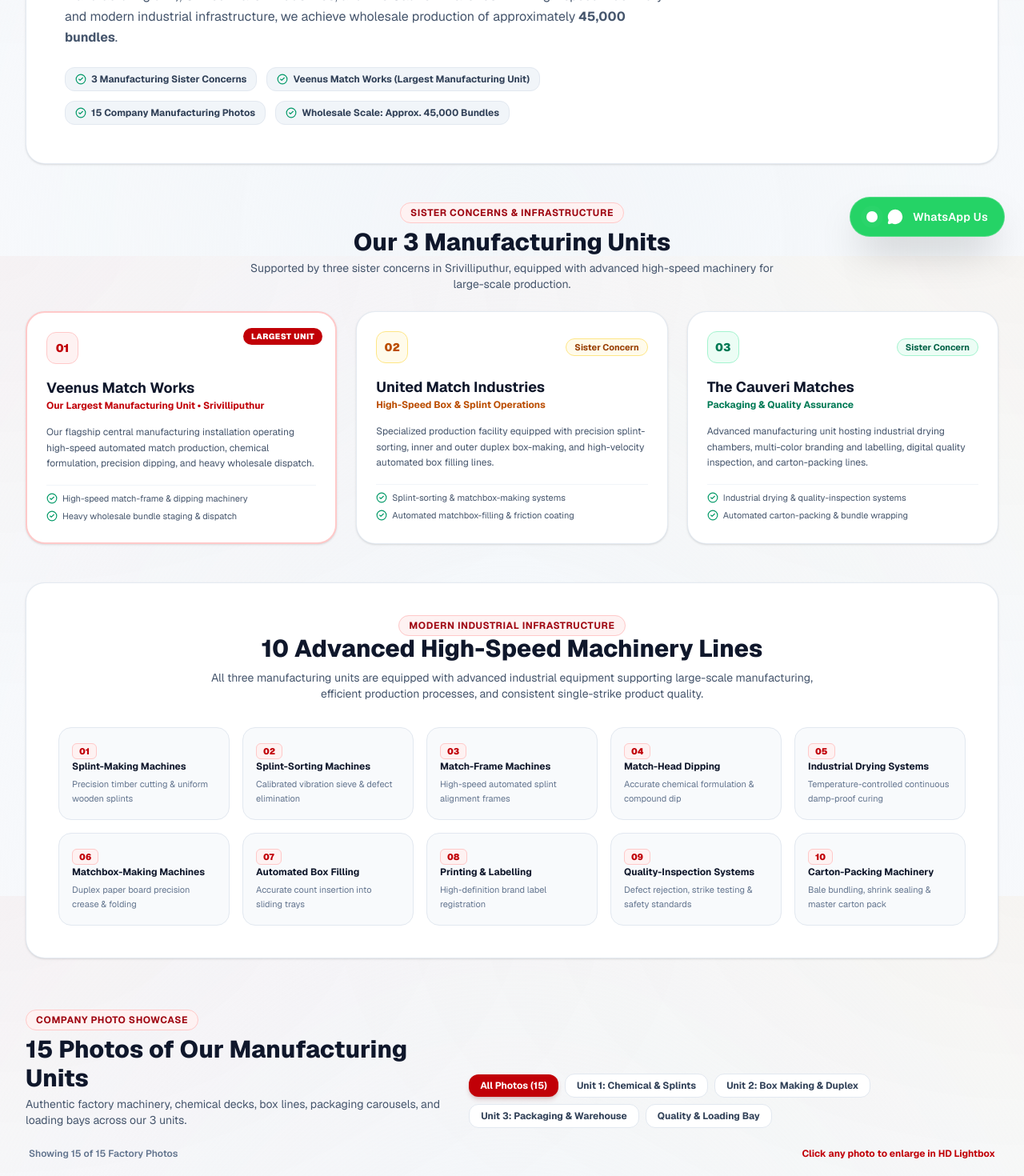
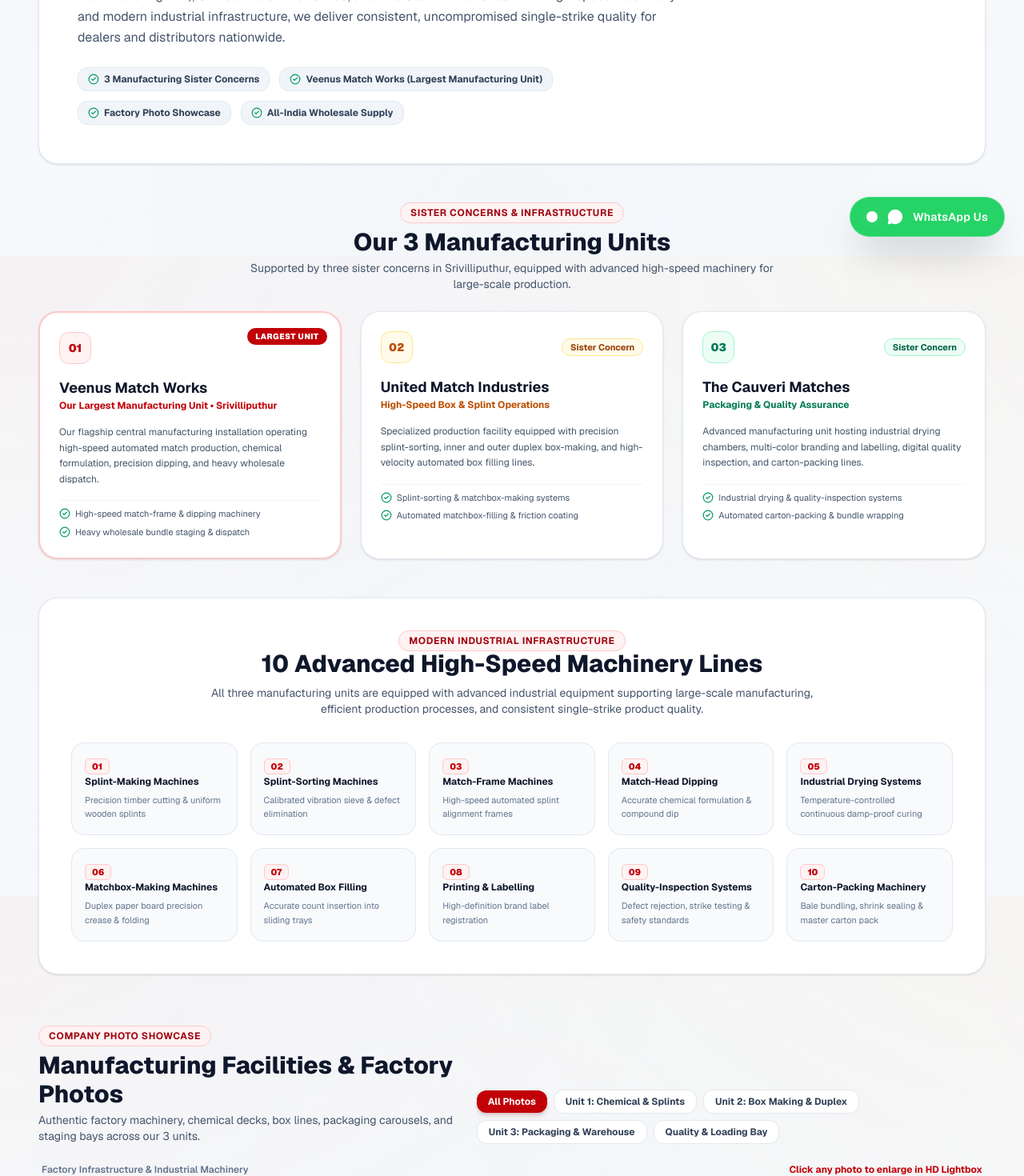
Before and after one commit to veenusmatchworks/jeevan-safety-matches, a Next.js app: page /manufacturing in a window 1280 px wide. Shown: the part 480-1950 px from the top of the page at 80% size. Built offline with nearby package versions, Linux system fonts and the light colour scheme.

Commit message:
fix: eliminate side whitespace, remove 45000 and photo counts, remove all transport references

```diff
--- a/app/about/page.tsx
+++ b/app/about/page.tsx
@@ -43,7 +43,7 @@ export default function AboutPage() {
 
   return (
     <div className="py-10 space-y-16">
-      <div className="max-w-7xl mx-auto px-4 sm:px-6 lg:px-8 space-y-16">
+      <div className="max-w-[1520px] mx-auto px-4 sm:px-8 lg:px-12 space-y-16">
 
         {/* ============================================================== */}
         {/* 1. HERO BANNER — OFFICIAL ABOUT JEEVAN SAFETY MATCHES          */}
@@ -72,7 +72,7 @@ export default function AboutPage() {
 
             <div className="pt-2 flex flex-wrap items-center gap-3">
               <div className="px-4 py-2 rounded-xl bg-red-50 border border-red-200 text-red-900 text-xs font-bold">
-                Sales: Approx. 45,000 Bundles
+                10 Advanced Machinery Lines
               </div>
               <div className="px-4 py-2 rounded-xl bg-amber-50 border border-amber-200 text-amber-900 text-xs font-bold">
                 3 Manufacturing Sister Concerns
@@ -99,9 +99,9 @@ export default function AboutPage() {
           </div>
 
           <div className="p-6 rounded-2xl bg-white border border-slate-200/90 shadow-2xs space-y-1">
-            <div className="text-3xl font-black text-amber-700">45,000</div>
-            <div className="text-xs font-bold text-slate-900">Bundles Sold</div>
-            <p className="text-[11px] text-slate-500">Strong wholesale market presence.</p>
+            <div className="text-3xl font-black text-amber-700">All-India</div>
+            <div className="text-xs font-bold text-slate-900">Dealer Network</div>
+            <p className="text-[11px] text-slate-500">Reliable wholesale supply.</p>
           </div>
 
           <div className="p-6 rounded-2xl bg-white border border-slate-200/90 shadow-2xs space-y-1">
@@ -135,7 +135,7 @@ export default function AboutPage() {
               Supported by Three Sister Concerns
             </h2>
             <p className="text-sm text-slate-600 leading-relaxed">
-              Jeevan Safety Matches has established a strong presence in the wholesale market, serving dealers and distributors with reliability and achieving sales of approximately <strong>45,000 bundles</strong>. Our manufacturing strength is supported by three sister concerns: <strong>Veenus Match Works</strong>, <strong>United Match Industries</strong>, and <strong>The Cauveri Matches</strong>. Among these, <strong>Veenus Match Works is our largest manufacturing unit</strong>.
+              Jeevan Safety Matches has established a strong presence in the wholesale market, serving dealers and distributors across the country with uncompromised reliability and dedication. Our manufacturing strength is supported by three sister concerns: <strong>Veenus Match Works</strong>, <strong>United Match Industries</strong>, and <strong>The Cauveri Matches</strong>. Among these, <strong>Veenus Match Works is our largest manufacturing unit</strong>.
             </p>
           </div>
 
--- a/app/contact/page.tsx
+++ b/app/contact/page.tsx
@@ -40,7 +40,7 @@ export default function ContactPage() {
 
   return (
     <div className="py-10 space-y-12">
-      <div className="max-w-7xl mx-auto px-4 sm:px-6 lg:px-8 space-y-12">
+      <div className="max-w-[1520px] mx-auto px-4 sm:px-8 lg:px-12 space-y-12">
         {/* Header Banner */}
         <div className="bg-white p-8 sm:p-10 rounded-3xl border border-slate-200/90 shadow-sm relative overflow-hidden">
           <div className="max-w-3xl space-y-3">
--- a/app/manufacturing/page.tsx
+++ b/app/manufacturing/page.tsx
@@ -21,11 +21,11 @@ import { COMPANY_CONTACT, MANUFACTURING_15_PHOTOS, ManufacturingPhoto } from '@/
 import { VeenusLogo } from '@/components/VeenusLogo';
 
 export default function ManufacturingPage() {
-  const [selectedCategory, setSelectedCategory] = useState<string>('All Photos (15)');
+  const [selectedCategory, setSelectedCategory] = useState<string>('All Photos');
   const [lightboxPhoto, setLightboxPhoto] = useState<ManufacturingPhoto | null>(null);
 
   const categories = [
-    'All Photos (15)',
+    'All Photos',
     'Unit 1: Chemical & Splints',
     'Unit 2: Box Making & Duplex',
     'Unit 3: Packaging & Warehouse',
@@ -33,13 +33,13 @@ export default function ManufacturingPage() {
   ];
 
   const filteredPhotos = MANUFACTURING_15_PHOTOS.filter((photo) => {
-    if (selectedCategory === 'All Photos (15)') return true;
+    if (selectedCategory === 'All Photos') return true;
     return photo.category === selectedCategory;
   });
 
   return (
     <div className="py-10 space-y-14">
-      <div className="max-w-7xl mx-auto px-4 sm:px-6 lg:px-8 space-y-12">
+      <div className="max-w-[1520px] mx-auto px-4 sm:px-8 lg:px-12 space-y-12">
         {/* Header Banner */}
         <div className="bg-white p-8 sm:p-12 rounded-3xl border border-slate-200/90 shadow-sm relative overflow-hidden flex flex-col md:flex-row md:items-center justify-between gap-8">
           <div className="max-w-3xl space-y-4">
@@ -56,7 +56,7 @@ export default function ManufacturingPage() {
             </h1>
 
             <p className="text-sm sm:text-base text-slate-600 leading-relaxed">
-              Established in <strong>1979 by Mr. M. Subburam</strong>, Jeevan Safety Matches (Regd. No.: 3481060) carries a legacy of quality, trust and dedication. Today, under the leadership of his son, <strong>Mr. S. Hariharan</strong>, our manufacturing strength is supported by three sister concerns: <strong>Veenus Match Works</strong> (our largest manufacturing unit), <strong>United Match Industries</strong>, and <strong>The Cauveri Matches</strong>. With high-speed machinery and modern industrial infrastructure, we achieve wholesale production of approximately <strong>45,000 bundles</strong>.
+              Established in <strong>1979 by Mr. M. Subburam</strong>, Jeevan Safety Matches (Regd. No.: 3481060) carries a legacy of quality, trust and dedication. Today, under the leadership of his son, <strong>Mr. S. Hariharan</strong>, our manufacturing strength is supported by three sister concerns: <strong>Veenus Match Works</strong> (our largest manufacturing unit), <strong>United Match Industries</strong>, and <strong>The Cauveri Matches</strong>. With high-speed machinery and modern industrial infrastructure, we deliver consistent, uncompromised single-strike quality for dealers and distributors nationwide.
             </p>
 
             <div className="flex flex-wrap items-center gap-3 pt-2">
@@ -70,11 +70,11 @@ export default function ManufacturingPage() {
               </span>
               <span className="inline-flex items-center gap-1.5 text-xs font-bold text-slate-700 bg-slate-100 px-3 py-1.5 rounded-xl border border-slate-200">
                 <CheckCircle2 className="w-3.5 h-3.5 text-emerald-600" />
-                <span>15 Company Manufacturing Photos</span>
+                <span>Factory Photo Showcase</span>
               </span>
               <span className="inline-flex items-center gap-1.5 text-xs font-bold text-slate-700 bg-slate-100 px-3 py-1.5 rounded-xl border border-slate-200">
                 <CheckCircle2 className="w-3.5 h-3.5 text-emerald-600" />
-                <span>Wholesale Scale: Approx. 45,000 Bundles</span>
+                <span>All-India Wholesale Supply</span>
               </span>
             </div>
           </div>
@@ -228,7 +228,7 @@ export default function ManufacturingPage() {
           </div>
         </div>
 
-        {/* 15 Company Manufacturing Photos Grid */}
+        {/* Company Manufacturing Photos Grid */}
         <div className="space-y-6 pt-4">
           <div className="flex flex-col md:flex-row md:items-end justify-between gap-4">
             <div>
@@ -236,10 +236,10 @@ export default function ManufacturingPage() {
                 Company Photo Showcase
               </span>
               <h2 className="text-2xl sm:text-3xl font-extrabold text-slate-900 mt-2">
-                15 Photos of Our Manufacturing Units
+                Manufacturing Facilities & Factory Photos
               </h2>
               <p className="text-xs sm:text-sm text-slate-600 mt-1">
-                Authentic factory machinery, chemical decks, box lines, packaging carousels, and loading bays across our 3 units.
+                Authentic factory machinery, chemical decks, box lines, packaging carousels, and staging bays across our 3 units.
               </p>
             </div>
 
@@ -262,7 +262,7 @@ export default function ManufacturingPage() {
           </div>
 
           <div className="flex items-center justify-between text-xs text-slate-500 font-semibold px-1">
-            <span>Showing {filteredPhotos.length} of {MANUFACTURING_15_PHOTOS.length} Factory Photos</span>
+            <span>Factory Infrastructure & Industrial Machinery</span>
             <span className="text-red-700 font-bold">Click any photo to enlarge in HD Lightbox</span>
           </div>
 
--- a/app/page.tsx
+++ b/app/page.tsx
@@ -40,7 +40,7 @@ export default function HomePage() {
       {/* 1. HERO SECTION (Industrial Safety Matches & Manufacturing)    */}
       {/* ============================================================== */}
       <section className="relative pt-10 sm:pt-16 pb-14 bg-gradient-to-b from-white via-slate-50 to-slate-100/60 border-b border-slate-200/80">
-        <div className="max-w-7xl mx-auto px-4 sm:px-6 lg:px-8">
+        <div className="max-w-[1520px] mx-auto px-4 sm:px-8 lg:px-12">
           <div className="grid grid-cols-1 lg:grid-cols-12 gap-12 items-center">
             {/* Left Content */}
             <div className="lg:col-span-7 space-y-6 text-center lg:text-left">
@@ -60,7 +60,7 @@ export default function HomePage() {
 
               {/* Subtitle */}
               <p className="text-base sm:text-lg text-slate-600 max-w-2xl leading-relaxed">
-                Manufacturer of India&apos;s trusted <strong>JEEVAN</strong> and <strong>TEHLA</strong> safety matches across 3 modern manufacturing facilities in Srivilliputhur. Moisture-resistant veneer boxes, carbonized splints, single-strike reliability, and wholesale production of approximately <strong>45,000 bundles</strong>.
+                Manufacturer of India&apos;s trusted <strong>JEEVAN</strong> and <strong>TEHLA</strong> safety matches across 3 modern manufacturing facilities in Srivilliputhur. Moisture-resistant veneer boxes, 100% carbonized wooden splints, and single-strike reliability for wholesale dealers nationwide.
               </p>
 
               {/* CTAs */}
@@ -105,8 +105,8 @@ export default function HomePage() {
                   <div className="text-xs text-slate-500 font-semibold">Moisture-Proof Matches</div>
                 </div>
                 <div>
-                  <div className="text-2xl sm:text-3xl font-black text-amber-700">45,000+</div>
-                  <div className="text-xs text-slate-500 font-semibold">Bundles Wholesale Scale</div>
+                  <div className="text-2xl sm:text-3xl font-black text-amber-700">3 Plants</div>
+                  <div className="text-xs text-slate-500 font-semibold">Industrial Facilities</div>
                 </div>
               </div>
             </div>
@@ -181,7 +181,7 @@ export default function HomePage() {
       {/* ============================================================== */}
       {/* 2. CORE STRENGTHS (Brand Quality & 3 Manufacturing Sister Concerns)*/}
       {/* ============================================================== */}
-      <section className="max-w-7xl mx-auto px-4 sm:px-6 lg:px-8">
+      <section className="max-w-[1520px] mx-auto px-4 sm:px-8 lg:px-12">
         <div className="text-center max-w-2xl mx-auto mb-12">
           <span className="text-xs font-bold uppercase tracking-wider text-red-800 bg-red-50 px-3 py-1 rounded-full border border-red-200">
             Core Infrastructure
@@ -217,7 +217,7 @@ export default function HomePage() {
               </div>
 
               <p className="text-xs text-slate-600 leading-relaxed">
-                Manufacturer of premium veneer safety matches, carbonized cardboard matchboxes, and damp-proof matches. Known for smooth striking surfaces, instant single-strike ignition, and approximately 45,000 bundles wholesale sales volume.
+                Manufacturer of premium veneer safety matches, carbonized cardboard matchboxes, and damp-proof matches. Known for smooth striking surfaces, instant single-strike ignition, and reliable wholesale distribution across India.
               </p>
 
               <div className="space-y-2.5 pt-3 border-t border-slate-100 text-xs text-slate-700">
@@ -308,7 +308,7 @@ export default function HomePage() {
                 href="/manufacturing"
                 className="px-4 py-2 rounded-xl bg-amber-50 hover:bg-amber-100 text-amber-800 border border-amber-200 text-xs font-bold transition-colors"
               >
-                15 Factory Photos
+                Factory Gallery
               </Link>
             </div>
           </div>
@@ -318,7 +318,7 @@ export default function HomePage() {
       {/* ============================================================== */}
       {/* 3. SAFETY MATCHES CATALOGUE (Crisp White Product Cards)        */}
       {/* ============================================================== */}
-      <section className="max-w-7xl mx-auto px-4 sm:px-6 lg:px-8">
+      <section className="max-w-[1520px] mx-auto px-4 sm:px-8 lg:px-12">
         <div className="flex flex-col sm:flex-row sm:items-end justify-between gap-4 mb-10">
           <div>
             <span className="text-xs font-bold uppercase tracking-wider text-red-800 bg-red-50 px-3 py-1 rounded-full border border-red-200">
@@ -415,9 +415,9 @@ export default function HomePage() {
       </section>
 
       {/* ============================================================== */}
-      {/* 4. THREE MANUFACTURING UNITS & 15 PHOTOS PREVIEW               */}
+      {/* 4. THREE MANUFACTURING UNITS & FACTORY GALLERY PREVIEW         */}
       {/* ============================================================== */}
-      <section className="max-w-7xl mx-auto px-4 sm:px-6 lg:px-8">
+      <section className="max-w-[1520px] mx-auto px-4 sm:px-8 lg:px-12">
         <div className="bg-white p-8 sm:p-12 rounded-3xl border border-slate-200/90 shadow-sm space-y-8">
           <div className="flex flex-col sm:flex-row sm:items-end justify-between gap-4">
             <div>
@@ -425,7 +425,7 @@ export default function HomePage() {
                 Manufacturing Facilities
               </span>
               <h2 className="text-2xl sm:text-3xl font-extrabold text-slate-900 mt-2">
-                Our 3 Sister Concerns & 15 Factory Photos
+                Our 3 Sister Concerns & Manufacturing Facilities
               </h2>
               <p className="text-xs sm:text-sm text-slate-600 mt-1">
                 Started in 1979 with 1 unit, now grown to 3 dedicated industrial production plants in Srivilliputhur.
@@ -435,7 +435,7 @@ export default function HomePage() {
               href="/manufacturing"
               className="inline-flex items-center gap-2 text-xs font-bold text-red-700 hover:text-red-800 transition-colors"
             >
-              <span>Explore All 15 Photos</span>
+              <span>Explore Factory Gallery</span>
               <ArrowRight className="w-4 h-4" />
             </Link>
           </div>
@@ -510,7 +510,7 @@ export default function HomePage() {
       {/* ============================================================== */}
       {/* 5. ABOUT JEEVAN SAFETY MATCHES (Story & Legacy)                */}
       {/* ============================================================== */}
-      <section className="max-w-7xl mx-auto px-4 sm:px-6 lg:px-8">
+      <section className="max-w-[1520px] mx-auto px-4 sm:px-8 lg:px-12">
         <div className="bg-white p-8 sm:p-12 rounded-3xl border border-slate-200/90 shadow-sm relative overflow-hidden">
           <div className="grid grid-cols-1 lg:grid-cols-12 gap-10 items-center">
             {/* Story */}
@@ -524,7 +524,7 @@ export default function HomePage() {
               </h2>
 
               <p className="text-sm text-slate-600 leading-relaxed">
-                Established in <strong>1979 by Mr. M. Subburam</strong>, <strong>Jeevan Safety Matches (Regd. No.: 3481060)</strong> carries a legacy of quality, trust and dedication. Today, under the leadership of his son, <strong>Mr. S. Hariharan</strong>, the company continues its journey with the same commitment to excellence, achieving wholesale sales of approximately <strong>45,000 bundles</strong>.
+                Established in <strong>1979 by Mr. M. Subburam</strong>, <strong>Jeevan Safety Matches (Regd. No.: 3481060)</strong> carries a legacy of quality, trust and dedication. Today, under the leadership of his son, <strong>Mr. S. Hariharan</strong>, the company continues its journey with the same commitment to excellence, serving wholesale dealers and distributors with unwavering reliability across India.
               </p>
 
               <p className="text-sm text-slate-600 leading-relaxed">
@@ -538,9 +538,9 @@ export default function HomePage() {
                   <p className="text-[10px] text-slate-500">Established founder</p>
                 </div>
                 <div className="p-3.5 rounded-2xl bg-slate-50 border border-slate-200">
-                  <div className="text-amber-700 font-black text-base sm:text-lg mb-0.5">45,000</div>
-                  <div className="text-[11px] font-bold text-slate-900">Bundles Sold</div>
-                  <p className="text-[10px] text-slate-500">Wholesale presence</p>
+                  <div className="text-amber-700 font-black text-base sm:text-lg mb-0.5">10 Lines</div>
+                  <div className="text-[11px] font-bold text-slate-900">Modern Machinery</div>
+                  <p className="text-[10px] text-slate-500">Automated lines</p>
                 </div>
                 <div className="p-3.5 rounded-2xl bg-slate-50 border border-slate-200">
                   <div className="text-slate-900 font-black text-base sm:text-lg mb-0.5">3 Units</div>
@@ -607,7 +607,7 @@ export default function HomePage() {
 
                 <div className="relative h-28 rounded-xl overflow-hidden border border-slate-200 bg-slate-100">
                   <Image
-                    src="https://images.unsplash.com/photo-1581092335397-9583fe92d232?w=800"
+                    src="https://images.unsplash.com/photo-1586528116311-ad8dd3c8310d?w=800"
                     alt="Master Export Packaging Line"
                     fill
                     className="object-cover"
@@ -625,7 +625,7 @@ export default function HomePage() {
       {/* ============================================================== */}
       {/* 6. DIRECT CONTACT BANNER (Royal Burgundy Call-To-Action)       */}
       {/* ============================================================== */}
-      <section className="max-w-7xl mx-auto px-4 sm:px-6 lg:px-8">
+      <section className="max-w-[1520px] mx-auto px-4 sm:px-8 lg:px-12">
         <div className="bg-gradient-to-r from-red-900 via-red-800 to-rose-950 p-8 sm:p-10 rounded-3xl text-white shadow-xl flex flex-col md:flex-row items-center justify-between gap-6">
           <div className="space-y-1 text-center md:text-left">
             <h3 className="text-xl sm:text-2xl font-black">
--- a/app/products/page.tsx
+++ b/app/products/page.tsx
@@ -39,7 +39,7 @@ export default function ProductsPage() {
 
   return (
     <div className="py-10 space-y-12">
-      <div className="max-w-7xl mx-auto px-4 sm:px-6 lg:px-8 space-y-12">
+      <div className="max-w-[1520px] mx-auto px-4 sm:px-8 lg:px-12 space-y-12">
         {/* Header Banner */}
         <div className="bg-white p-8 sm:p-10 rounded-3xl border border-slate-200/90 shadow-sm relative overflow-hidden">
           <div className="flex flex-col md:flex-row md:items-center justify-between gap-6">
--- a/components/Footer.tsx
+++ b/components/Footer.tsx
@@ -13,7 +13,7 @@ export const Footer = () => {
     <footer className="relative bg-slate-950 text-slate-300 border-t border-white/10 mt-16">
       {/* Quick Action Band */}
       <div className="bg-gradient-to-r from-red-950 via-slate-900 to-slate-950 border-b border-red-900/30 py-6">
-        <div className="max-w-7xl mx-auto px-4 sm:px-6 lg:px-8 flex flex-col md:flex-row items-center justify-between gap-4">
+        <div className="max-w-[1520px] mx-auto px-4 sm:px-8 lg:px-12 flex flex-col md:flex-row items-center justify-between gap-4">
           <div>
             <div className="flex items-center gap-2 mb-1">
               <span className="text-[11px] font-bold uppercase tracking-wider text-amber-400 bg-amber-400/10 px-2.5 py-0.5 rounded-full border border-amber-400/20">
@@ -47,7 +47,7 @@ export const Footer = () => {
       </div>
 
       {/* Main Footer Links */}
-      <div className="max-w-7xl mx-auto px-4 sm:px-6 lg:px-8 py-14">
+      <div className="max-w-[1520px] mx-auto px-4 sm:px-8 lg:px-12 py-14">
         <div className="grid grid-cols-1 md:grid-cols-2 lg:grid-cols-4 gap-10">
           {/* Column 1: Company Profile */}
           <div className="space-y-4">
@@ -76,7 +76,7 @@ export const Footer = () => {
                 </li>
                 <li className="flex items-center gap-1.5">
                   <span className="w-1.5 h-1.5 rounded-full bg-emerald-400"></span>
-                  <span>Approx. 45,000 Bundles Wholesale Capacity</span>
+                  <span>10 Advanced High-Speed Machinery Lines</span>
                 </li>
               </ul>
             </div>
@@ -151,7 +151,7 @@ export const Footer = () => {
               </li>
               <li>
                 <Link href="/manufacturing" className="hover:text-white transition-colors">
-                  15 Factory Photo Gallery
+                  Factory Photo Gallery
                 </Link>
               </li>
               <li>
@@ -206,7 +206,7 @@ export const Footer = () => {
 
       {/* Bottom Bar */}
       <div className="border-t border-white/5 py-5 text-xs text-slate-400 bg-slate-950/80">
-        <div className="max-w-7xl mx-auto px-4 sm:px-6 lg:px-8 flex flex-col sm:flex-row items-center justify-between gap-3">
+        <div className="max-w-[1520px] mx-auto px-4 sm:px-8 lg:px-12 flex flex-col sm:flex-row items-center justify-between gap-3">
           <div>
             &copy; 2026 VEENUS GROUP (Veenus Match Works). All rights reserved.
           </div>
--- a/components/Navbar.tsx
+++ b/components/Navbar.tsx
@@ -38,7 +38,7 @@ export const Navbar = () => {
     <header className="sticky top-0 z-40 bg-white/95 backdrop-blur-md border-b border-slate-200/90 shadow-xs">
       {/* Top Utility Bar - Prestigious Royal Burgundy */}
       <div className="bg-[#7f1d1d] text-white text-xs py-2 px-4 shadow-inner">
-        <div className="max-w-7xl mx-auto flex items-center justify-between gap-3">
+        <div className="max-w-[1520px] mx-auto px-4 sm:px-8 lg:px-12 flex items-center justify-between gap-3">
           <div className="flex items-center gap-3 text-xs">
             <span className="flex items-center gap-1.5 text-rose-100 font-medium">
               <MapPin className="w-3.5 h-3.5 text-amber-300 shrink-0" />
@@ -69,7 +69,7 @@ export const Navbar = () => {
       </div>
 
       {/* Main Corporate Navbar */}
-      <div className="max-w-7xl mx-auto px-4 sm:px-6 lg:px-8">
+      <div className="max-w-[1520px] mx-auto px-4 sm:px-8 lg:px-12">
         <div className="flex items-center justify-between h-18 sm:h-20">
           {/* Official Emblem Logo */}
           <Link href="/" className="flex items-center shrink-0" aria-label="Veenus Match Works Home">
--- a/lib/data.ts
+++ b/lib/data.ts
@@ -203,8 +203,8 @@ export const COMPANY_CONTACT = {
   sisterConcernsDisplay: 'Veenus Match Works, United Match Industries & The Cauveri Matches',
   largestUnit: 'Veenus Match Works',
   manufacturingUnitsCount: '3 Manufacturing Units',
-  wholesaleSales: '45,000 Bundles',
-  wholesaleSalesDisplay: 'Approx. 45,000 Bundles',
+  infrastructureSummary: '3 Industrial Plants & 10 Machinery Lines',
+  distributionNetwork: 'All-India Wholesale Network',
   establishedYear: '1979',
   founder: 'Mr. M. Subburam (Established 1979)',
   managingDirector: 'Mr. S. Hariharan (Son of Mr. M. Subburam)',
```
